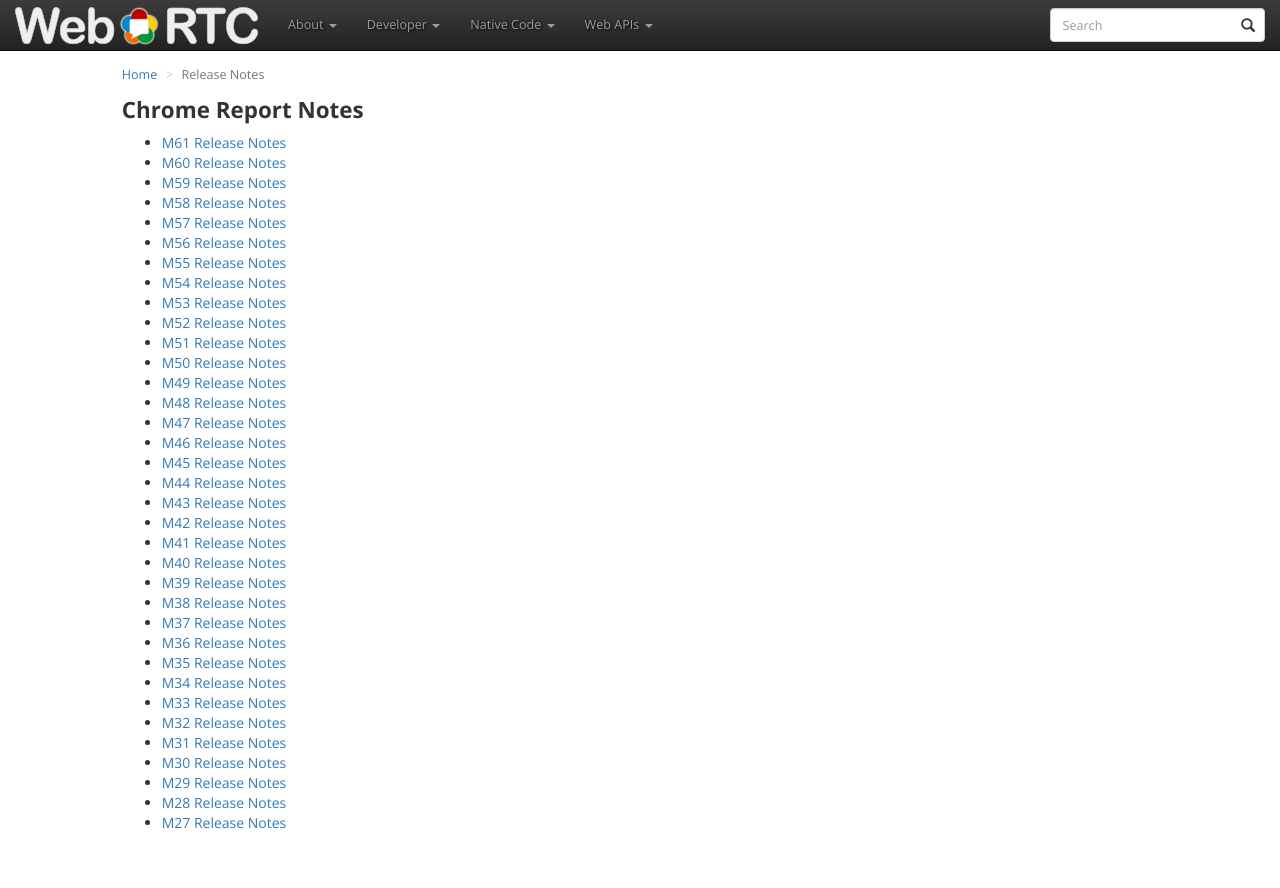
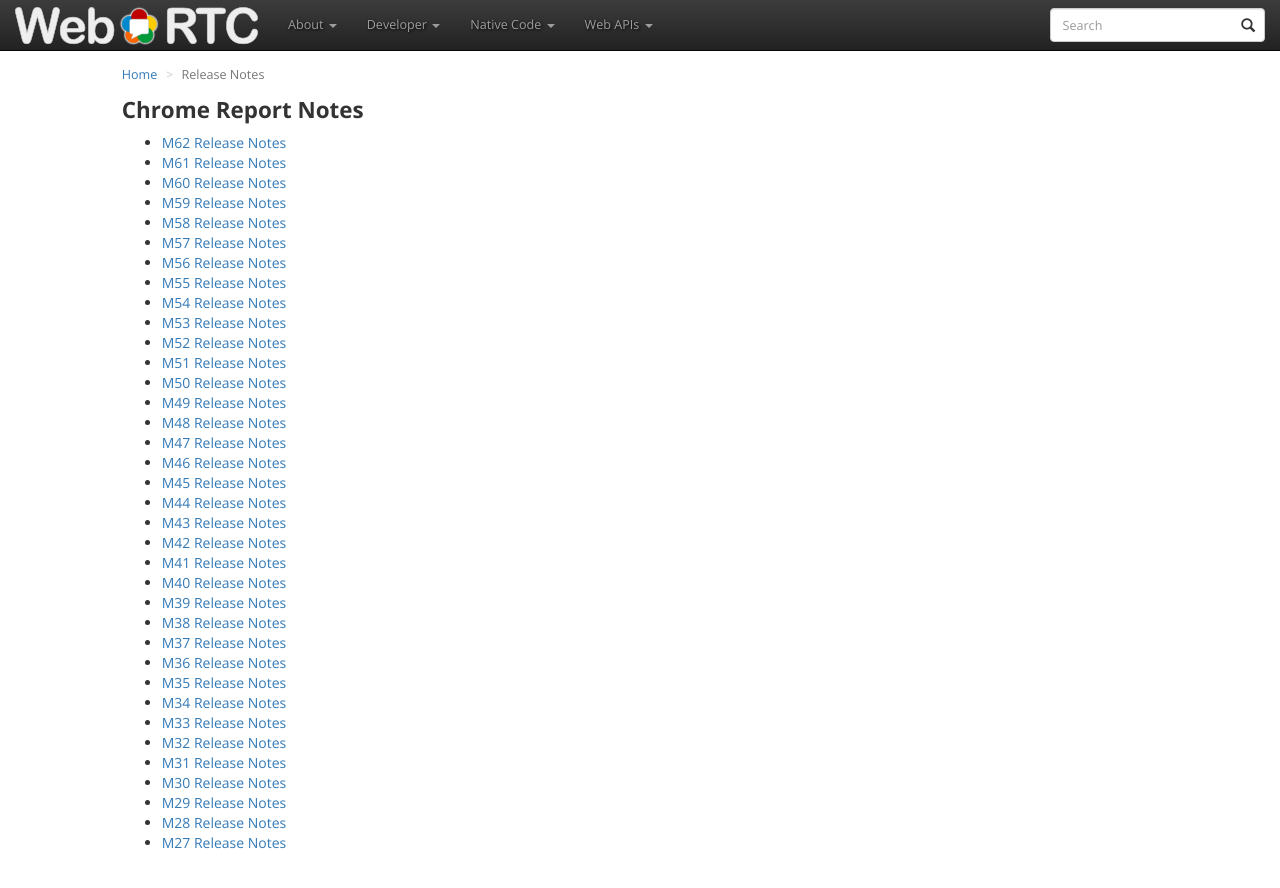
Before and after one commit to webrtc/webrtc-org, a Jekyll site: the page built from release-notes/index.md, in a window 1280 px wide and 900 px high. Shown: the top 888 px of the window. Built offline with Jekyll 4.4.1, drawn with Linux system fonts in a browser that asks for light colours; nearby versions of some CDN libraries.

Commit message:
Update index.md

```diff
--- a/release-notes/index.md
+++ b/release-notes/index.md
@@ -5,6 +5,7 @@ permalink: /release-notes/
 crumb: Release Notes
 ---
 
+  * [M62 Release Notes](https://groups.google.com/d/msg/discuss-webrtc/DFRDTFJmO5g/Sz5zOz-KFQAJ)
   * [M61 Release Notes](https://groups.google.com/d/msg/discuss-webrtc/8gJyg8EFPdo/OxUdyMjXBwAJ)
   * [M60 Release Notes](https://groups.google.com/d/msg/discuss-webrtc/iw3c5xYXOUw/WF5QxRReBgAJ)
   * [M59 Release Notes](https://groups.google.com/d/msg/discuss-webrtc/ogPObezLpHw/hwVgcW57BgAJ)
```
